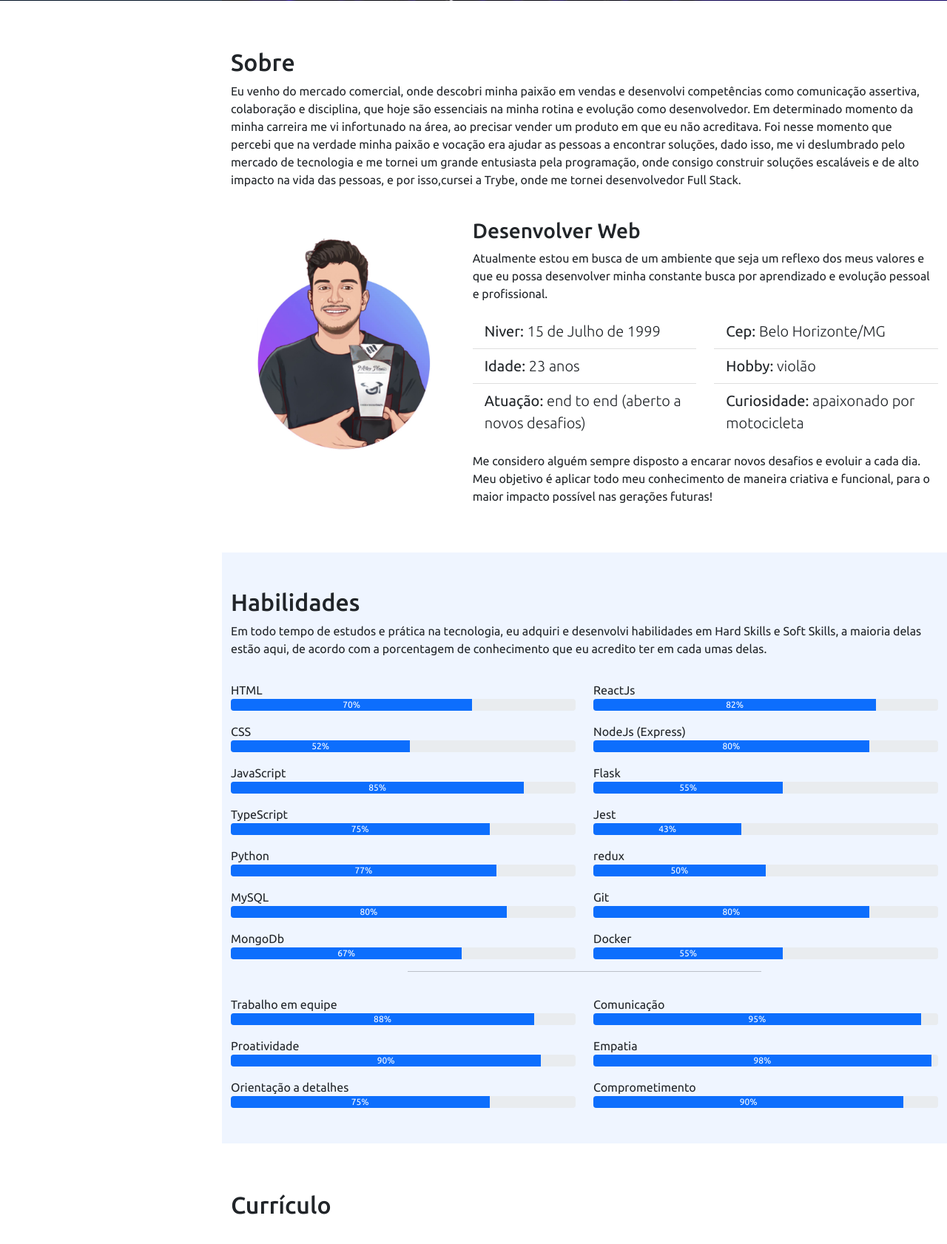
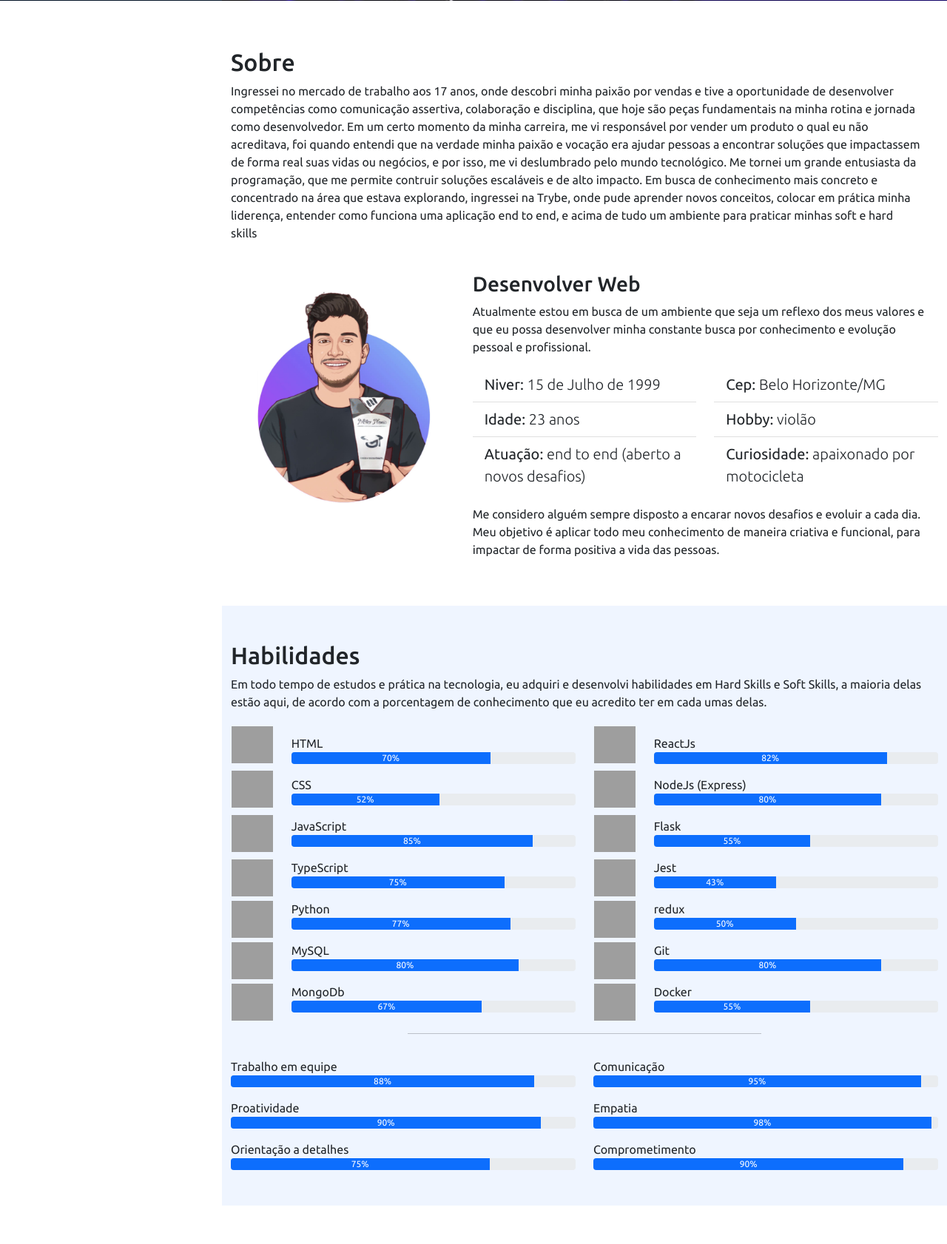
Before and after one commit to IgorHamzi/IgorHamzi.github.io, a Flask app: page / in a window 1280 px wide. Shown: the part 799-2481 px from the top of the page at 74% size. Run offline with Flask 2, Linux system fonts and the light colour scheme; some libraries are stand-ins or nearby versions; some web fonts are replaced; grey boxes are pictures that could not be loaded.

Commit message:
feat: add skills icons and update about section

```diff
--- a/static/style.css
+++ b/static/style.css
@@ -344,6 +344,10 @@ i.menu-mobile{
         -webkit-animation: none;
                 animation: none;
     }
+
+    .icons{
+        display: none;
+    }
 }
 
 .shadow-drop-2-tl {
--- a/templates/index.html
+++ b/templates/index.html
@@ -76,25 +76,24 @@
             <div class="row w-100">
                 <div class="col-md-12" data-anime="down">
                     <h2 class="pt-3">Sobre</h2>
-                    <!--<p>Eu venho do mercado comercial, onde descobri minha paixão
-                        em vendas e onde desenvolvi competências como comunicação assertiva,
-                        colaboração e disciplina, que hoje são essenciais na minha
-                        rotina e evolução como desenvolvedor.
-                        <strong>
-                          Porém
-                        </strong> me vi infortunado na área
-                        ao precisar vender um produto em que eu não acreditava.
+                    <p>Ingressei no mercado de trabalho aos 17 anos, onde descobri
+                      minha paixão por vendas e tive a oportunidade de desenvolver competências
+                      como comunicação assertiva, colaboração e disciplina, que hoje são peças fundamentais
+                      na minha rotina e jornada como desenvolvedor.
 
-                        Foi nesse momento que percebi que na verdade minha paixão e vocação era
-                        ajudar as pessoas a encontrar soluções, dado isso,
-                        <strong>em determinado momento da minha carreira</strong>
-                        me vi deslumbrado pelo mercado de tecnologia e me tornei um grande entusiasta pela programação,
-                        onde consigo construir soluções
-                        escaláveis e de alto impacto na vida das pessoas,
-                        e por isso,cursei a Trybe, onde me tornei desenvolvedor Full Stack.
-                    </p>-->
+                      Em um certo momento da minha carreira, me vi responsável por vender um produto o qual
+                      eu não acreditava, foi quando entendi que na verdade minha paixão e vocação era ajudar
+                      pessoas a encontrar soluções que impactassem de forma real suas vidas ou negócios, e por
+                      isso, me vi deslumbrado pelo mundo tecnológico. Me tornei um grande entusiasta da
+                      programação, que me permite contruir soluções escaláveis e de alto impacto.
 
-                    <p>
+                      Em busca de conhecimento mais concreto e concentrado na área que estava explorando,
+                      ingressei na Trybe, onde pude aprender novos conceitos, colocar em prática minha
+                      liderença, entender como funciona uma aplicação end to end, e acima de tudo um
+                      ambiente para praticar minhas soft e hard skills
+                    </p>
+
+                    <!--<p>
                       Eu venho do mercado comercial, onde descobri minha paixão
                       em vendas e desenvolvi competências como comunicação assertiva,
                       colaboração e disciplina, que hoje são essenciais na minha
@@ -108,7 +107,7 @@
                       onde consigo construir soluções
                       escaláveis e de alto impacto na vida das pessoas,
                       e por isso,cursei a Trybe, onde me tornei desenvolvedor Full Stack.
-                    </p>
+                    </p>-->
                 </div>
             </div>
 
@@ -120,7 +119,7 @@
                 <div class="col-md-8" data-anime="right">
                     <h3>Desenvolver Web</h3>
                     <p>Atualmente estou em busca de um ambiente que seja um reflexo dos meus
-                        valores e que eu possa desenvolver minha constante busca por aprendizado
+                        valores e que eu possa desenvolver minha constante busca por conhecimento
                         e evolução pessoal e profissional.</p>
 
                     <div class="row mt-3 mb-3">
@@ -152,11 +151,10 @@
                         </div>
                     </div>
 
-                    <p>Me considero alguém sempre disposto a encarar
-                      novos desafios e evoluir a cada dia.
-                      Meu objetivo é aplicar todo meu conhecimento de maneira
-                      criativa e funcional, para o maior impacto possível
-                      nas gerações futuras!
+                    <p>Me considero alguém sempre disposto a encarar novos desafios
+                      e evoluir a cada dia. Meu objetivo é aplicar todo meu conhecimento
+                      de maneira criativa e funcional, para impactar de forma positiva
+                      a vida das pessoas.
                      </p>
                 </div>
             </div>
@@ -171,8 +169,44 @@
                     em cada umas delas.
                 </p>
                 <div class="row">
-                    <div class="col-md-6">
-
+                  <div class="col-md-1 icons" data-anime="down">
+                    <a class="d-flex img-fluid flex-column mt-1" target="_blank">
+                      <img style="margin: 1px"
+                      src="https://raw.githubusercontent.com/devicons/devicon/master/icons/html5/html5-original.svg"
+                      alt="html" height="50" />
+                    </a>
+                    <a class="d-flex img-fluid flex-column mt-2" target="_blank">
+                      <img style="margin: 1px"
+                      src="https://raw.githubusercontent.com/devicons/devicon/master/icons/css3/css3-original.svg"
+                      alt="css" height="50" />
+                    </a>
+                    <a class="d-flex img-fluid flex-column mt-2" target="_blank">
+                      <img style="margin: 1px"
+                      src="https://raw.githubusercontent.com/devicons/devicon/master/icons/javascript/javascript-plain.svg"
+                      alt="javascript" height="50" />
+                    </a>
+                    <a class="d-flex img-fluid flex-column mt-2" target="_blank">
+                      <img style="margin: 1px"
+                      src="https://raw.githubusercontent.com/devicons/devicon/master/icons/typescript/typescript-plain.svg"
+                      alt="typescript" height="50" />
+                    </a>
+                    <a class="d-flex img-fluid flex-column mt-1" target="_blank">
+                      <img style="margin: 1px"
+                      src="https://raw.githubusercontent.com/devicons/devicon/master/icons/python/python-original.svg"
+                      alt="python" height="50" />
+                    </a>
+                    <a class="d-flex img-fluid flex-column mt-1" target="_blank">
+                      <img style="margin: 1px"
+                      src="https://raw.githubusercontent.com/devicons/devicon/master/icons/mysql/mysql-original.svg"
+                      alt="MySQL" height="50" />
+                    </a>
+                    <a class="d-flex img-fluid flex-column mt-1" href="https://www.mysql.com/" target="_blank">
+                      <img style="margin: 1px"
+                      src="https://raw.githubusercontent.com/devicons/devicon/master/icons/mongodb/mongodb-original.svg"
+                      alt="mongodb" height="50" />
+                    </a>
+                  </div>
+                    <div class="col-md-5">
                       <p class="mt-3 mb-0">HTML</p>
                       <div class="progress">
                           <div class="progress-bar" role="progressbar" style="width:
@@ -217,7 +251,44 @@
                         </div>
 
                     </div>
-                    <div class="col-md-6">
+                    <div class="col-md-1 icons" data-anime="down">
+                      <a class="d-flex img-fluid flex-column mt-1" target="_blank">
+                        <img style="margin: 1px"
+                        src="https://raw.githubusercontent.com/devicons/devicon/master/icons/react/react-original.svg"
+                        alt="react" height="50" />
+                      </a>
+                      <a class="d-flex img-fluid flex-column mt-2" target="_blank">
+                        <img style="margin: 1px"
+                        src="https://raw.githubusercontent.com/devicons/devicon/master/icons/nodejs/nodejs-original.svg"
+                        alt="nodejs" height="50" />
+                      </a>
+                      <a class="d-flex img-fluid flex-column mt-2" target="_blank">
+                        <img style="margin: 1px"
+                        src="https://raw.githubusercontent.com/devicons/devicon/master/icons/flask/flask-original.svg"
+                        alt="flask" height="50" />
+                      </a>
+                      <a class="d-flex img-fluid flex-column mt-2" target="_blank">
+                        <img style="margin: 1px"
+                        src="https://raw.githubusercontent.com/devicons/devicon/master/icons/jest/jest-plain.svg"
+                        alt="jest" height="50" />
+                      </a>
+                      <a class="d-flex img-fluid flex-column mt-1" target="_blank">
+                        <img style="margin: 1px"
+                        src="https://raw.githubusercontent.com/devicons/devicon/master/icons/redux/redux-original.svg"
+                        alt="redux" height="50" />
+                      </a>
+                      <a class="d-flex img-fluid flex-column mt-1" target="_blank">
+                        <img style="margin: 1px"
+                        src="https://raw.githubusercontent.com/devicons/devicon/master/icons/git/git-original.svg"
+                        alt="git" height="50" />
+                      </a>
+                      <a class="d-flex img-fluid flex-column mt-1" href="https://www.mysql.com/" target="_blank">
+                        <img style="margin: 1px"
+                        src="https://raw.githubusercontent.com/devicons/devicon/master/icons/docker/docker-original.svg"
+                        alt="docker" height="50" />
+                      </a>
+                    </div>
+                    <div class="col-md-5">
 
                         <p class="mt-3 mb-0">ReactJs</p>
                         <div class="progress">
@@ -325,6 +396,18 @@
                                 de conteúdo de desenvolvimento de software,
                                 front-end, back-end, ciência da computação,
                                 engenharia de software, métodos ágeis e soft skills.
+                            </p>
+                        </div>
+                        <div class="cv-item" data-anime="up">
+                          <h4>Análise e Desenvolvimento de Sistemas</h4>
+                          <h5>2023 - Atual</h5>
+                          <p><em>PUC (Pontifícia Universidade Católica - MG)</em></p>
+                          <p>Durante o curso superior em Análise e Desenvolvimento de sistemas,
+                            o aluno irá aprender a analisar, projetar, documentar, especificar,
+                            testar, implementar, manter sistemas de software, bem como, gerenciar todo
+                            processo de desenvolvimento utilizando as mais modernas técnicas e linguagens de programação existentes no mercado.
+
+
                           </p>
                       </div>
                     </div>
```
Lines whose indentation alone changed are shown as unchanged.
